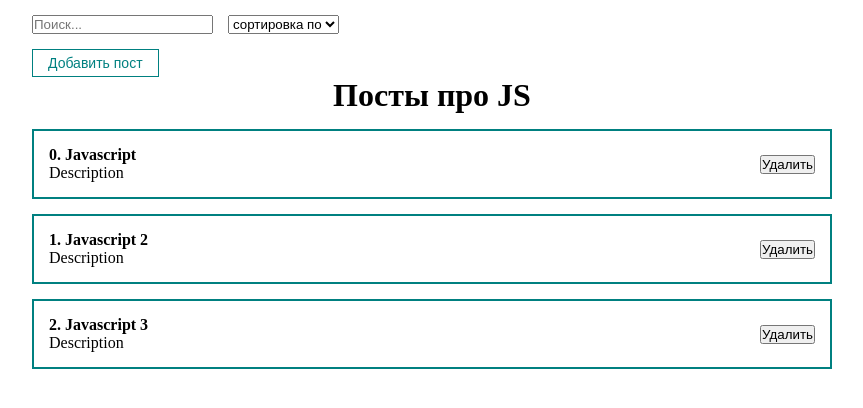
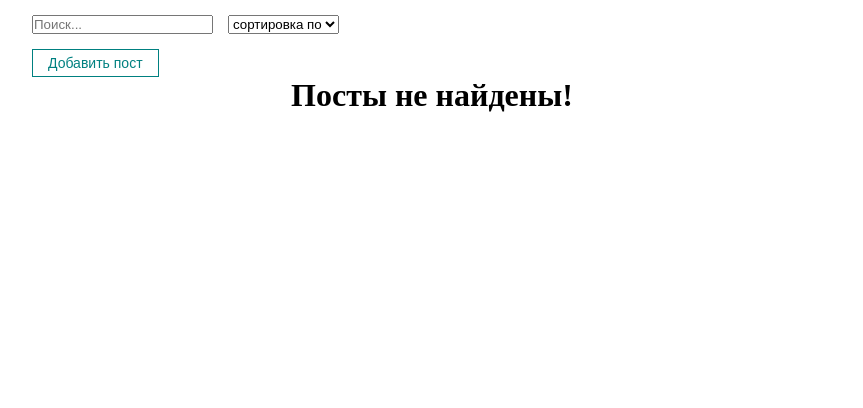
Before and after one commit to tRy-HaRd-tgn/02-react, a React (Create React App) app: page / in a window 1280 px wide. Shown: the top 408 px of the page, without its empty margins (208-1071 px from the left). Built offline with nearby package versions, Linux system fonts and the light colour scheme.

Commit message:
написал кастомный хук

```diff
--- a/package.json
+++ b/package.json
@@ -6,6 +6,7 @@
     "@testing-library/jest-dom": "^5.17.0",
     "@testing-library/react": "^13.4.0",
     "@testing-library/user-event": "^13.5.0",
+    "axios": "^1.7.2",
     "react": "^18.3.1",
     "react-dom": "^18.3.1",
     "react-scripts": "5.0.1",
--- a/src/App.js
+++ b/src/App.js
@@ -1,37 +1,23 @@
-import React, { useRef, useMemo, useState } from "react";
+import React, { useState } from "react";
 import PostList from "./components/PostList";
 import "./styles/App.css";
 import PostForm from "./components/PostForm";
 import PostFilter from "./components/PostFilter";
 import Modal from "./UI/MyModal.jsx/Modal";
 import MyButton from "./UI/button/Mybutton";
+import { usePosts } from "./hooks/usePosts";
 function App() {
-  const [posts, setPosts] = useState([
-    { id: 1, title: "Javascript", body: "Description" },
-    { id: 2, title: "Javascript 2", body: "Description" },
-    { id: 3, title: "Javascript 3", body: "Description" },
-  ]);
+  const [posts, setPosts] = useState([]);
   const [filter, setFilter] = useState({ sort: "", query: "" });
-  const sortedPosts = useMemo(() => {
-    if (filter.sort) {
-      return [...posts].sort((a, b) =>
-        a[filter.sort].localeCompare(b[filter.sort])
-      );
-    }
-    return posts;
-  }, [filter.sort, posts]);
+
   const createNewPost = (newPost) => {
     setPosts([...posts, newPost]);
-    setModal(true)
+    setModal(true);
   };
   const removePost = (post) => {
     setPosts(posts.filter((p) => p.id !== post.id));
   };
-  const sortedAndSearchedPosts = useMemo(() => {
-    return sortedPosts.filter((post) =>
-      post.title.toLocaleLowerCase().includes(filter.query)
-    );
-  }, [filter.query, sortedPosts]);
+  const sortedAndSearchedPosts = usePosts(posts, filter.sort, filter.query);
   const [modal, setModal] = useState("false");
   return (
     <div className="App">
--- /dev/null
+++ b/src/hooks/usePosts.js
@@ -0,0 +1,20 @@
+import { useMemo } from "react";
+export const useSortedPosts = (posts, sort) => {
+  const sortedPosts = useMemo(() => {
+    if (sort) {
+      return [...posts].sort((a, b) => a[sort].localeCompare(b[sort]));
+    }
+    return posts;
+  }, [sort, posts]);
+  return sortedPosts;
+};
+
+export const usePosts = (posts, sort, query) => {
+  const sortedPosts = useSortedPosts(posts, sort);
+  const sortedAndSearchedPosts = useMemo(() => {
+    return sortedPosts.filter((post) =>
+      post.title.toLocaleLowerCase().includes(query)
+    );
+  }, [query, sortedPosts]);
+  return sortedAndSearchedPosts;
+};
```
Also changed, not shown: 1 other file (tests, documents, lock files or other folders).
